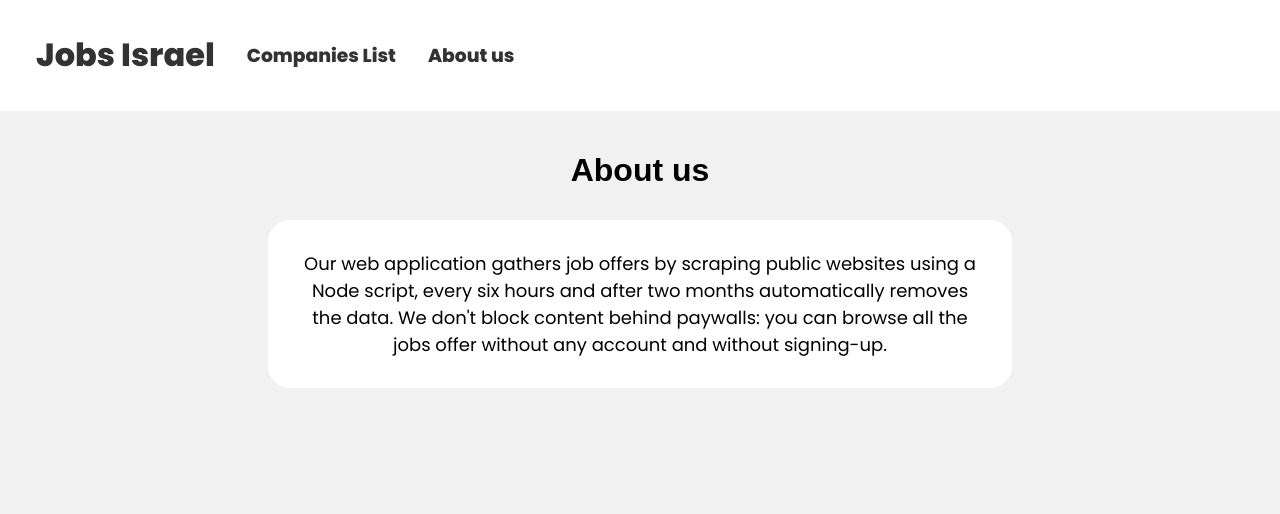
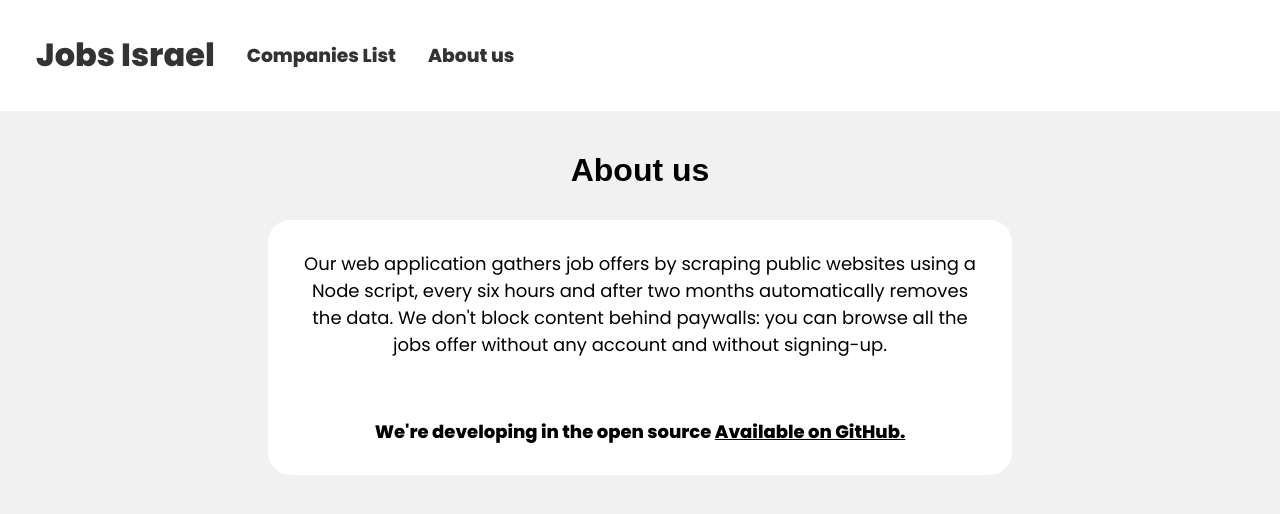
Before and after one commit to gal-dahan/crawling-jobs, a React (Create React App) app in the folder client/: page /about in a window 1280 px wide. Shown: the top 514 px of the page. Built offline with nearby package versions, Linux system fonts and the light colour scheme.

Commit message:
Update css

```diff
--- a/client/src/index.css
+++ b/client/src/index.css
@@ -67,7 +67,9 @@ header a {
   font-size: 18px;
   color: #000;
   font-family: "Poppins";
-
+}
+.about a {
+  color: inherit;
 }
 .workout-details {
   background: #fff;
--- a/client/src/pages/About.js
+++ b/client/src/pages/About.js
@@ -7,6 +7,7 @@
     <h1>About us</h1>
     <div className="about">
         <span> Our web application gathers job offers by scraping public websites using a Node script, every six hours and after two months automatically removes the data. We don't block content behind paywalls: you can browse all the jobs offer without any account and without signing-up.</span>
+        <span> <strong>We're developing in the open source <a href={"https://github.com/gal-dahan/crawling-jobs"} target="_blank" rel="noopener"  >Available on GitHub. </a></strong></span>
     </div>
     </div>
   )
```
Also changed, not shown: client/src/job-search.png (added).
